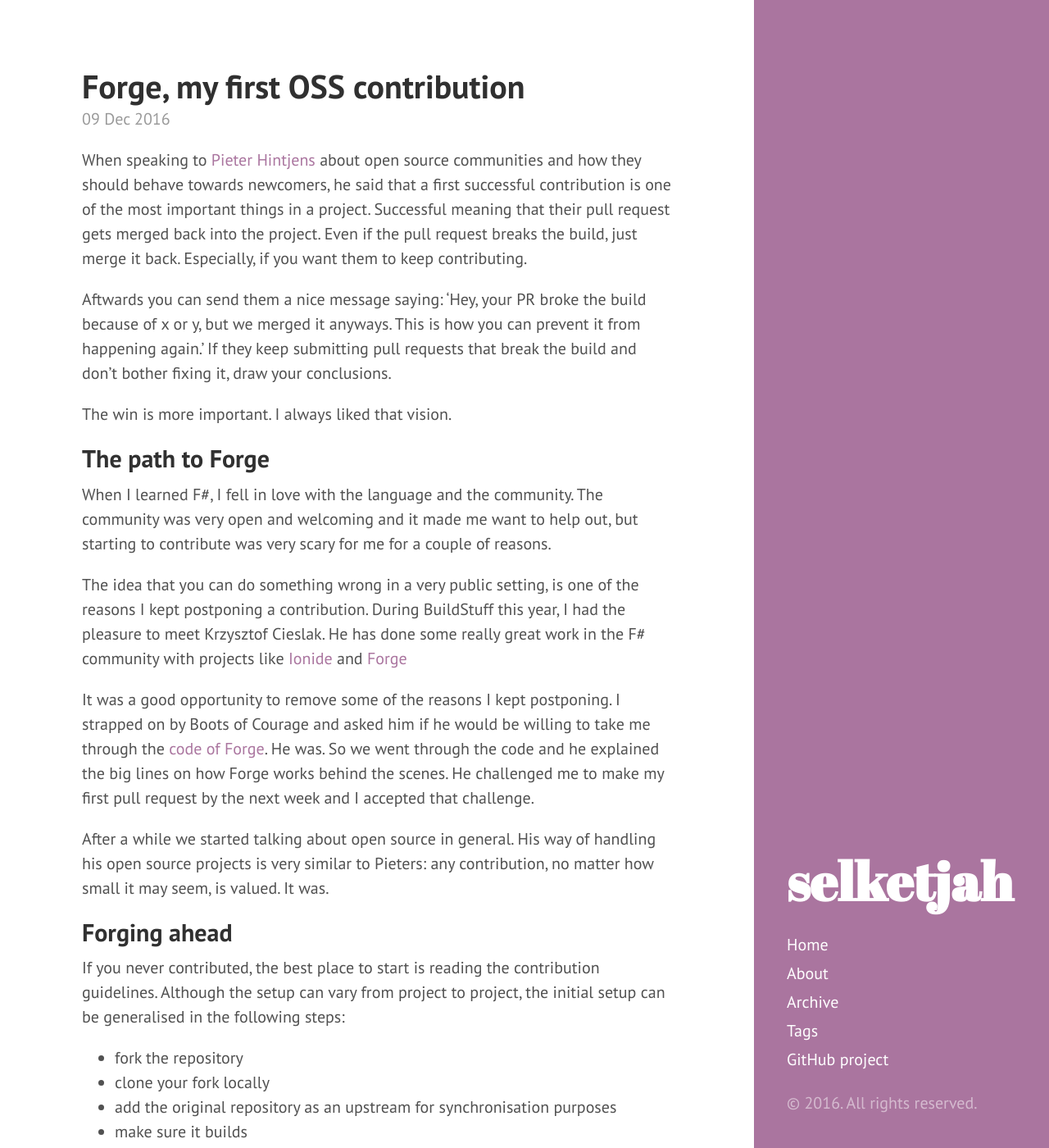
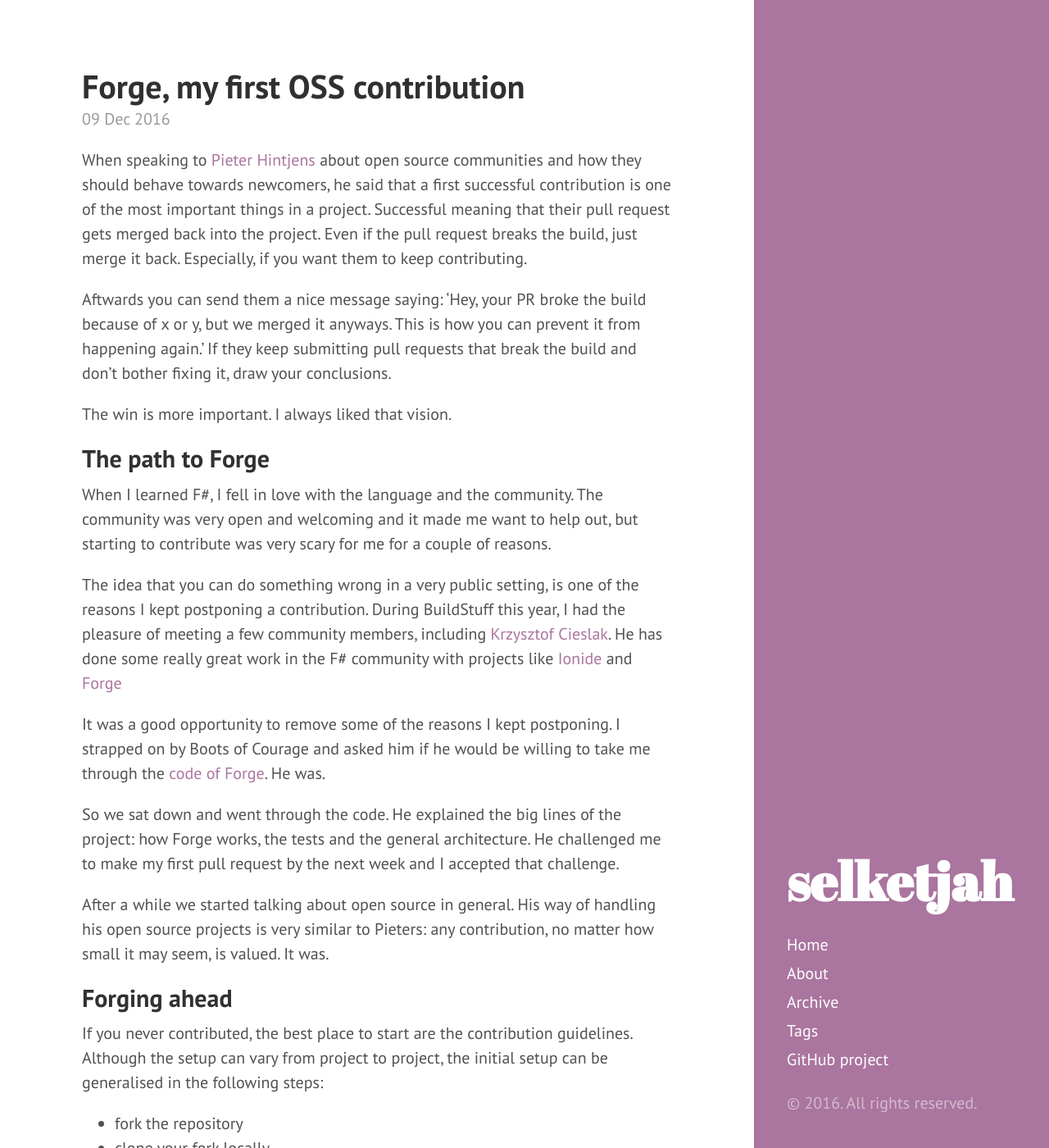
Before and after one commit to selketjah/selketjah.github.io, a Jekyll site: the page built from _posts/2016-12-09-my-first-oss-contribution.md, in a window 1280 px wide and 1400 px high. Shown: the whole window at 82% size. Built offline with Jekyll 4.4.1, drawn with Linux system fonts in a browser that asks for light colours; Markdown is read by kramdown in place of the engine named in the settings; comment, search, counter and statistics services are not loaded.

Commit message:
changed some wording

```diff
--- a/_posts/2016-12-09-my-first-oss-contribution.md
+++ b/_posts/2016-12-09-my-first-oss-contribution.md
@@ -24,12 +24,14 @@
 starting to contribute was very scary for me for a couple of reasons.
 
 The idea that you can do something wrong in a very public setting, is one of the reasons I kept postponing a contribution.
-During BuildStuff this year, I had the pleasure to meet Krzysztof Cieslak. He has done some really great work in the F# community
+During BuildStuff this year, I had the pleasure of meeting a few community members, including [Krzysztof Cieslak](https://twitter.com/k_cieslak). He has done some really great work in the F# community
 with projects like [Ionide](http://ionide.io/) and [Forge](http://forge.run/)
 
 It was a good opportunity to remove some of the reasons I kept postponing.
 I strapped on by Boots of Courage and asked him if he would be willing to take me through the [code of Forge](https://github.com/fsharp-editing/Forge).
-He was. So we went through the code and he explained the big lines on how Forge works behind the scenes.
+He was.
+
+So we sat down and went through the code. He explained the big lines of the project: how Forge works, the tests and the general architecture.
 He challenged me to make my first pull request by the next week and I accepted that challenge.
 
 After a while we started talking about open source in general. His way of handling his open source projects is very similar
@@ -38,7 +40,7 @@
 
 ## Forging ahead
 
-If you never contributed, the best place to start is reading the contribution guidelines.
+If you never contributed, the best place to start are the contribution guidelines.
 Although the setup can vary from project to project, the initial setup can be generalised in the following steps:
 
 - fork the repository
```
